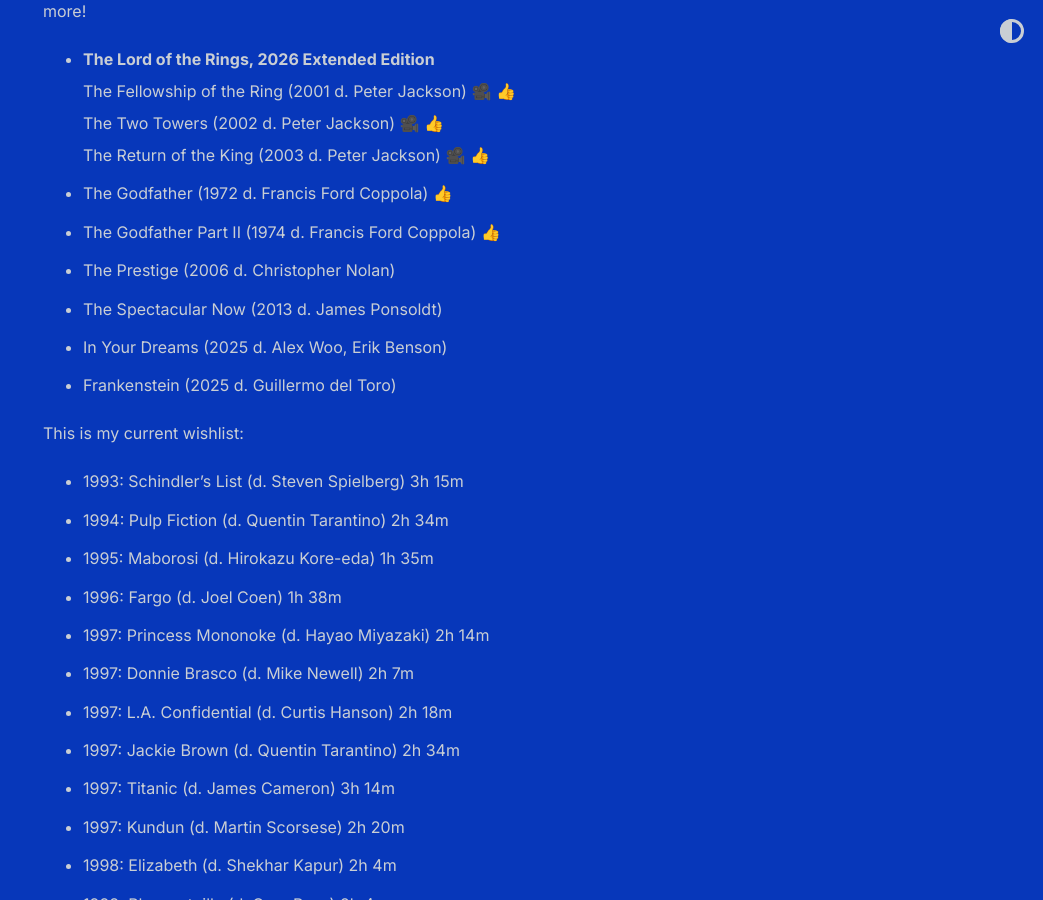
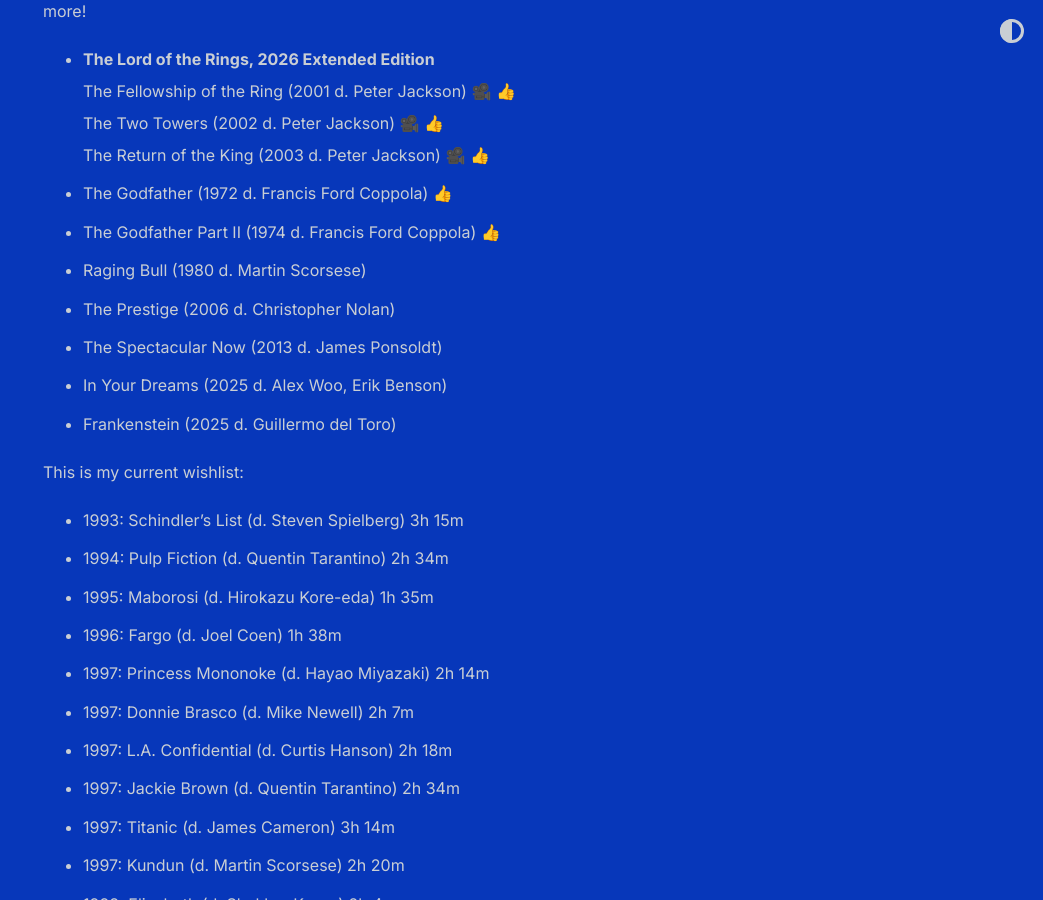
Before and after one commit to shihankanungo/shihankanungo.github.io, a Jekyll site: the page built from movies.md, in a window 1280 px wide and 900 px high, scrolled down 1285 px. Shown: the whole window, without its empty margins (237-1280 px from the left). Built offline with Jekyll 4.4.1, drawn with Linux system fonts in a browser that asks for light colours.

Commit message:
Update movies.md

```diff
--- a/movies.md
+++ b/movies.md
@@ -22,6 +22,7 @@
   The Return of the King (2003 d. Peter Jackson) 🎥 👍
 - The Godfather (1972 d. Francis Ford Coppola) 👍
 - The Godfather Part II (1974 d. Francis Ford Coppola) 👍
+- Raging Bull (1980 d. Martin Scorsese)
 - The Prestige (2006 d. Christopher Nolan)
 - The Spectacular Now (2013 d. James Ponsoldt)
 - In Your Dreams (2025 d. Alex Woo, Erik Benson)
```
